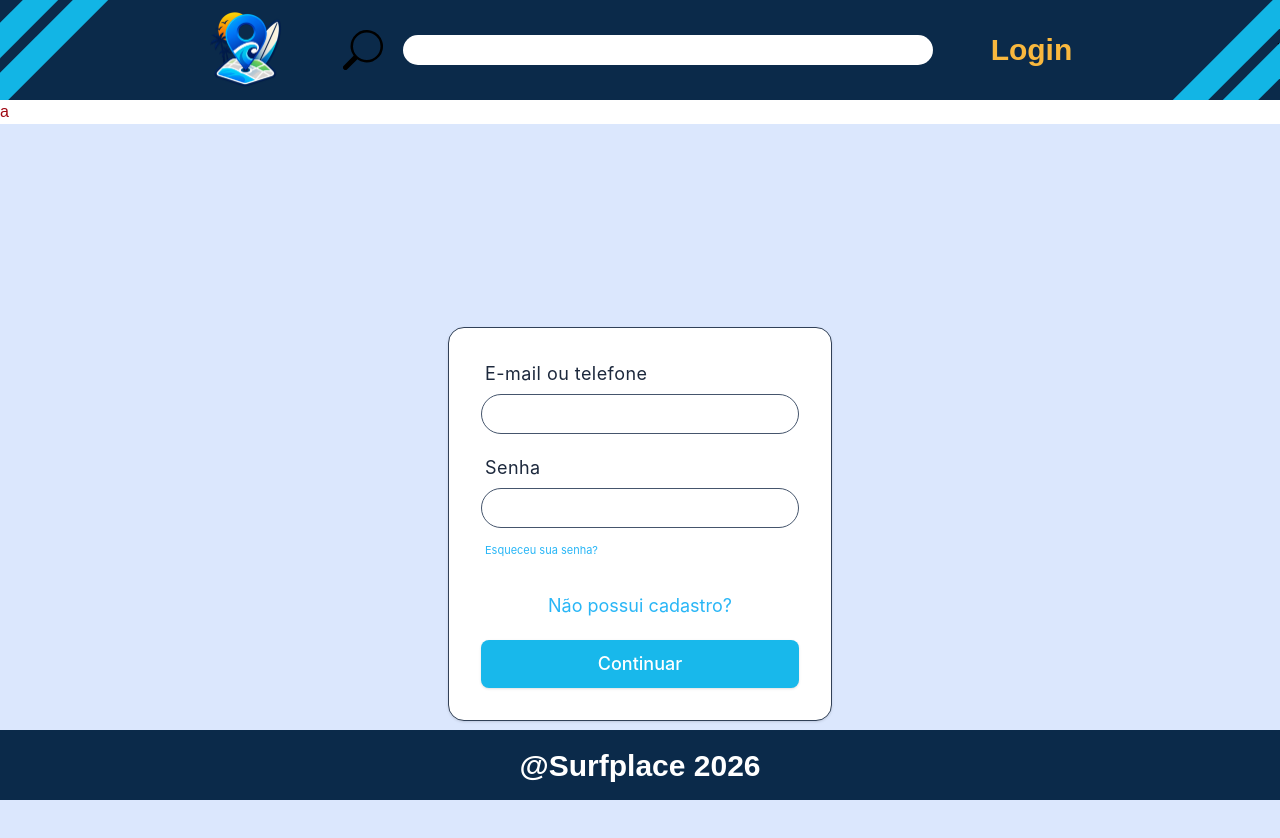
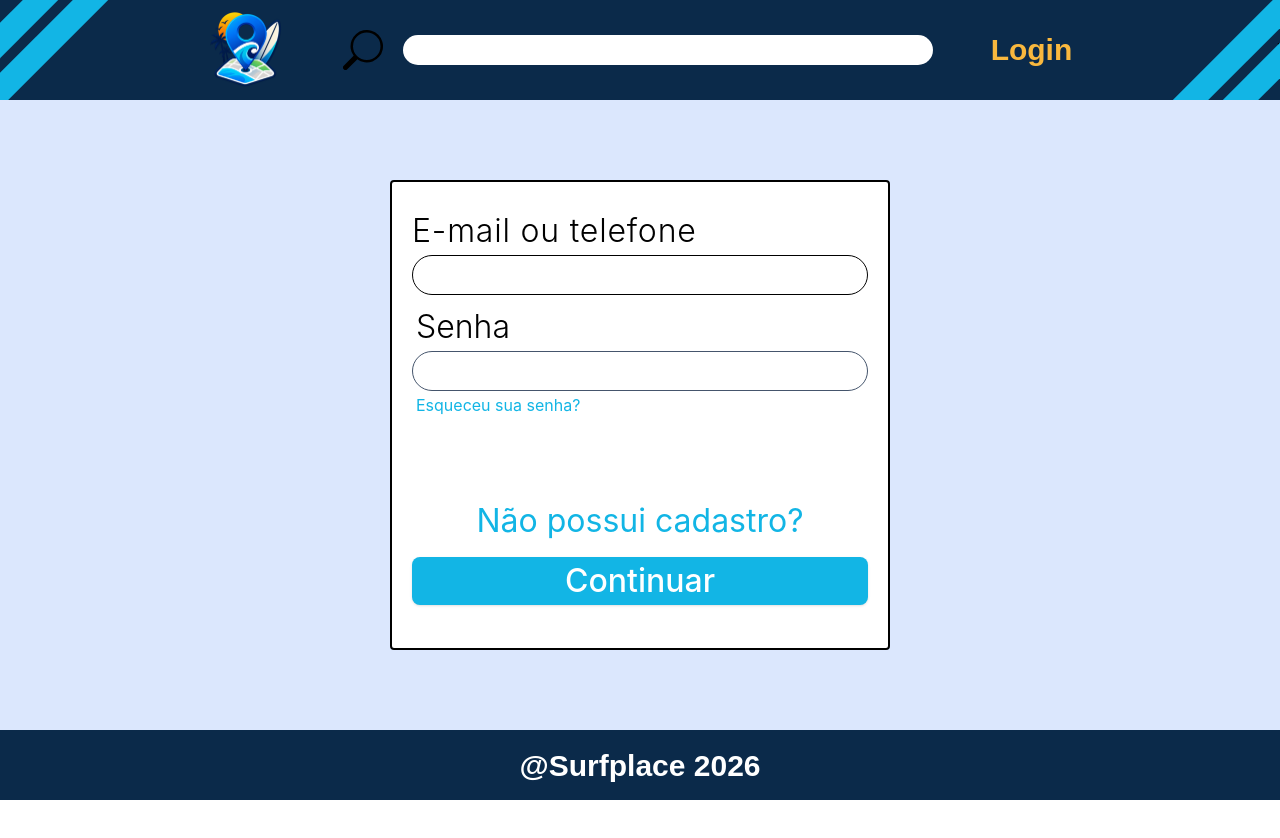
Before and after one commit to VitorPrates/SurfplaceFront, a React (Vite) app: page /login in a window 1280 px wide. Shown: the top 838 px of the page. After the commit the page ends 800 px from the top, so only its background shows below. Built offline with nearby package versions, Linux system fonts and the light colour scheme.

Commit message:
Tela de login finalizada, começando tela de cadastro

```diff
--- a/src/App.jsx
+++ b/src/App.jsx
@@ -7,7 +7,7 @@ import Footer from './componentes/Footer';
 import Navegador from './componentes/Navegador';
 import { BrowserRouter, Routes, Route} from 'react-router-dom';
 import Login from './componentes/Login';
-import { Link } from "react-router-dom"
+// import { Link } from "react-router-dom"
 
 
 export default function Mapa() {
@@ -16,20 +16,19 @@ export default function Mapa() {
 
   return (
     <>
+      <BrowserRouter>
         <Header/>
           <main className='h-[calc(100dvh-170px)]'>
-        <BrowserRouter>
-         <Link to="/login" className='text-red-800'><p>a</p></Link>
           {/* Configuração das rotas */}
           <Routes>
             <Route path="/" element={ <Navegador/>} />
 
             <Route path="/login" element={<Login/>} />
           </Routes>
-      </BrowserRouter>
 
           </main>
         <Footer/>
+      </BrowserRouter>
     </>
   );
 }
--- a/src/componentes/Header.jsx
+++ b/src/componentes/Header.jsx
@@ -1,6 +1,6 @@
 import logo from "../assets/logo-sem-fundo.png"
 import * as Icons from "react-bootstrap-icons"
-// import { Link } from "react-router-dom"
+import { Link } from "react-router-dom"
 
 export default function Header()
 {
@@ -14,15 +14,16 @@ export default function Header()
 
         <div className="flex items-center w-fit m-auto gap-[58px]">
             <div className="h-full w-fit">
-                <div className="logo w-[80px]"><img src={logo} alt="logo surflace" className=""/></div>
+                <Link to={"/"}><div className="logo w-20"><img src={logo} alt="logo surflace" className=""/></div></Link>
+
             </div>
             <form action="" className="flex gap-5 items-center">
                 <Icons.Search className="text-white rotate-y-180" size={40}/>
                 <input type="text" className="bg-white rounded-2xl w-132.5 h-7.5 pl-3 pr-3"/>
             </form>
             <nav>
-                <a href="" className="font-bold text-amarelodestaque text-[30px]">Login</a>
-
+                {/* <a href="" className="font-bold text-amarelodestaque text-[30px]">Login</a> */}
+                <Link to={"/Login"} className="font-bold text-amarelodestaque text-[30px]">Login</Link>
             </nav>
         </div>'
         {/* <a href="" className="text-amarelodestaque font-bold text-[30px]">Login</a> */}
--- a/src/componentes/Login.jsx
+++ b/src/componentes/Login.jsx
@@ -13,8 +13,8 @@ export default function Login() {
   };
 
   return (
-    <div className="min-h-screen w-full bg-[#dbe7fd] flex items-center justify-center p-4 font-sans">
-      <div className="w-full max-w-sm bg-white rounded-2xl border border-slate-700 p-8 shadow-sm">
+    <div className="h-[calc(100dvh-170px)] w-full bg-[#dbe7fd] flex items-center justify-center p-4 font-sans">
+      <div className=" bg-white rounded border-2 w-125 h-117.5 pl-5 pr-5 pt-6.25">
         {submitted ? (
           <div className="text-center py-6 space-y-4">
             <div className="w-12 h-12 bg-sky-100 text-[#00aeeef] rounded-full flex items-center justify-center mx-auto text-2xl font-bold">
@@ -36,12 +36,12 @@ export default function Login() {
             </button>
           </div>
         ) : (
-          <form onSubmit={handleSubmit} className="flex flex-col space-y-5">
+          <form onSubmit={handleSubmit} className="flex flex-col ">
             {/* Campo E-mail ou Telefone */}
-            <div className="flex flex-col space-y-1.5">
+            <div className="flex flex-col">
               <label
                 htmlFor="emailOrPhone"
-                className="text-lg text-slate-800 font-normal tracking-wide pl-1"
+                className="text-[32px] tracking-wide m-0 font-light"
               >
                 E-mail ou telefone
               </label>
@@ -51,15 +51,15 @@ export default function Login() {
                 value={emailOrPhone}
                 onChange={(e) => setEmailOrPhone(e.target.value)}
                 required
-                className="w-full h-10 px-4 rounded-full border border-slate-600 outline-none focus:border-sky-500 focus:ring-1 focus:ring-sky-500 transition-all text-slate-800 text-sm"
+                className="w-full h-10  rounded-full border outline-none"
               />
             </div>
 
             {/* Campo Senha */}
-            <div className="flex flex-col space-y-1.5">
+            <div className="flex flex-col ">
               <label
                 htmlFor="password"
-                className="text-lg text-slate-800 font-normal tracking-wide pl-1"
+                className="text-[32px] pl-1 font-light mt-2"
               >
                 Senha
               </label>
@@ -76,7 +76,7 @@ export default function Login() {
                 <a
                   href="#forgot-password"
                   onClick={(e) => e.preventDefault()}
-                  className="text-[11px] text-[#29b6f6] hover:underline"
+                  className="text-[16px] text-azulleve hover:underline"
                 >
                   Esqueceu sua senha?
                 </a>
@@ -84,11 +84,11 @@ export default function Login() {
             </div>
 
             {/* Link Não possui cadastro */}
-            <div className="pt-3 text-center">
+            <div className="mt-20 mb-3 text-center">
               <a
                 href="#register"
                 onClick={(e) => e.preventDefault()}
-                className="text-lg font-normal text-[#29b6f6] hover:underline"
+                className="text-[32px]  font-normal text-azulleve hover:underline"
               >
                 Não possui cadastro?
               </a>
@@ -97,8 +97,7 @@ export default function Login() {
             {/* Botão Continuar */}
             <button
               type="submit"
-              className="w-full py-2.5 px-4 bg-[#14b8a6] hover:bg-[#0d9488] text-white text-lg font-medium rounded-lg transition-colors shadow-sm active:scale-[0.99] transition-transform"
-              style={{ backgroundColor: '#18b8eb' }}
+              className="w-full mb-0 bg-azulleve text-white text-[32px] font-medium rounded-lg shadow-sm active:scale-[0.99] transition-transform"
             >
               Continuar
             </button>
```
Lines whose indentation alone changed are shown as unchanged.
